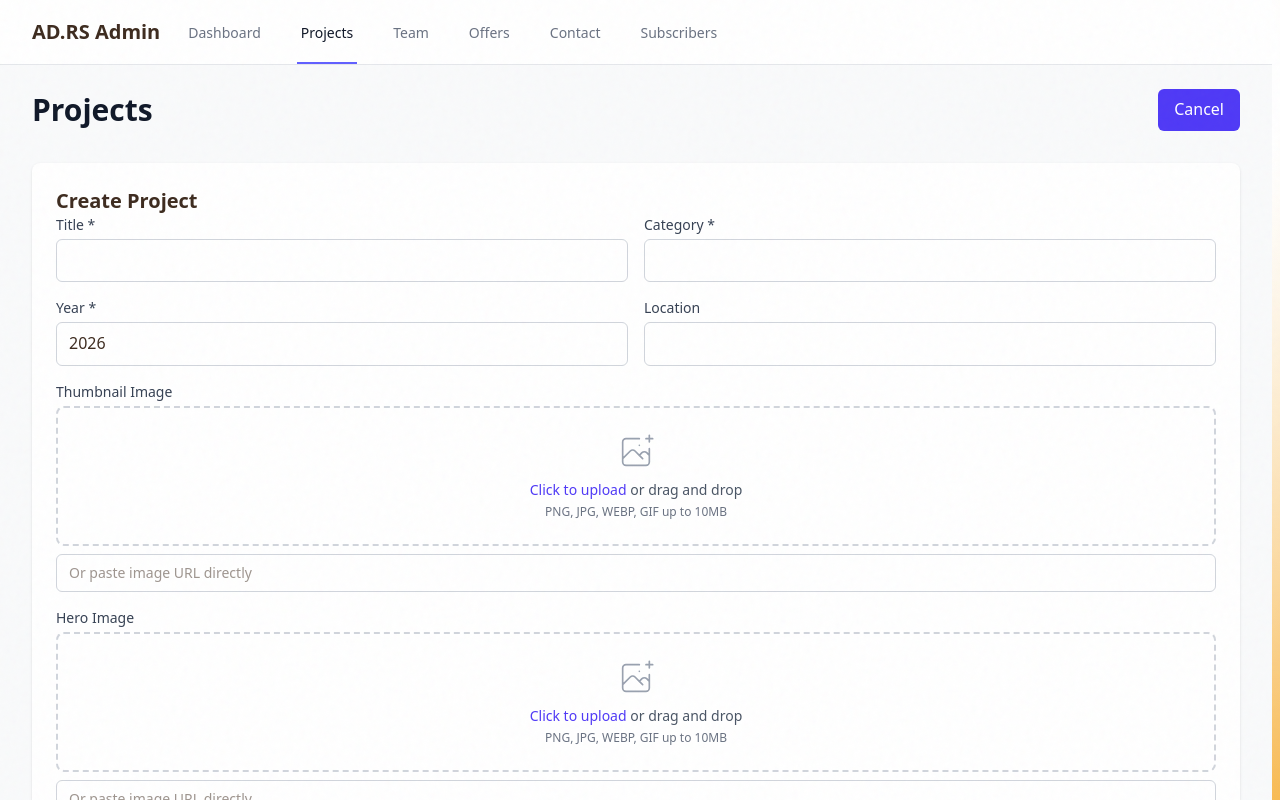
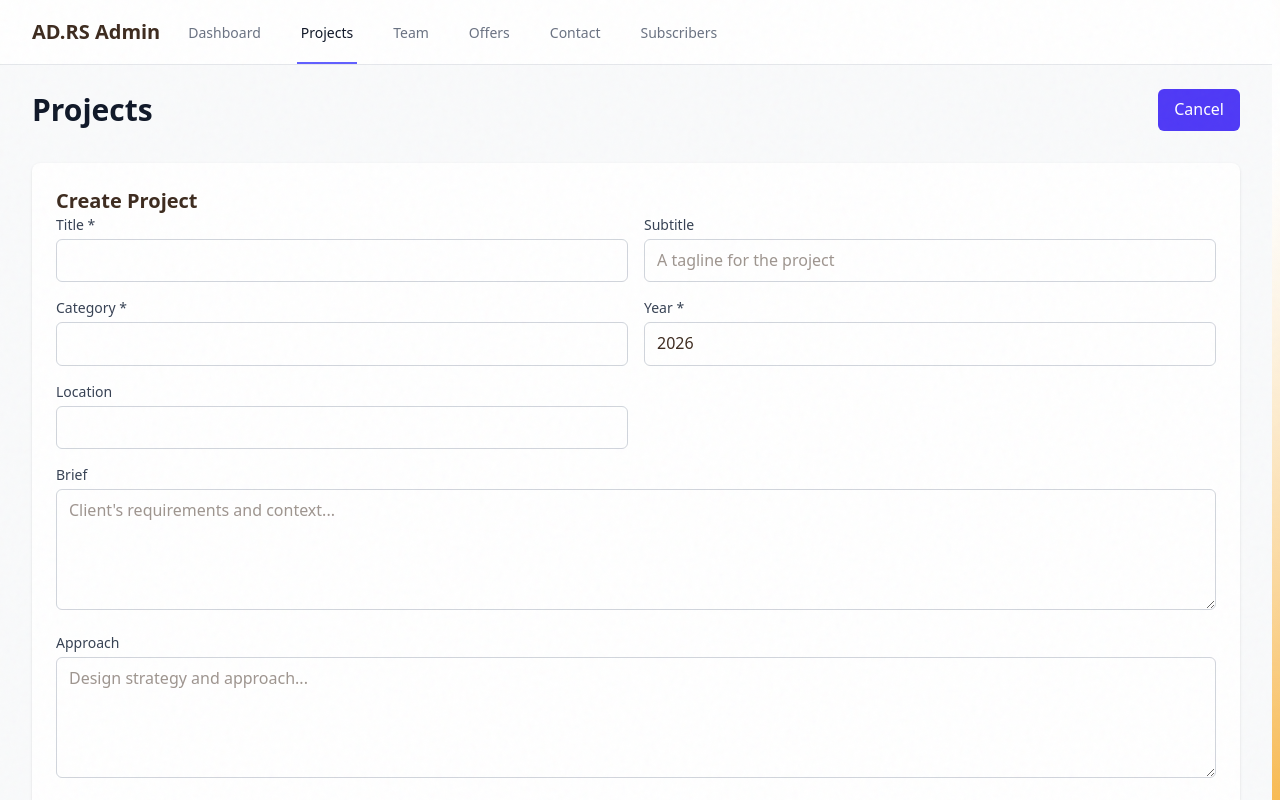
Before and after one commit to shashwat558/architect-site, a Next.js app: page /admin/projects in a window 1280 px wide. Both pictures are taken after a click on the button "Add Project". Shown: the top 800 px of the page. Built offline with nearby package versions, Linux system fonts and the light colour scheme; no server answers; the database is empty; a web font is replaced by a local one.

Commit message:
add project content fields including subtitle, brief, approach, and process gallery

```diff
--- a/app/admin/projects/page.tsx
+++ b/app/admin/projects/page.tsx
@@ -7,12 +7,16 @@ import { MultiImageUpload } from "../components/MultiImageUpload";
 interface Project {
   id: string;
   title: string;
+  subtitle?: string;
   category: string;
   year: number;
   location: string;
+  brief?: string;
+  approach?: string;
   image: string;
   heroImage: string;
   gallery: string[];
+  processGallery?: string[];
   slug: string;
   link: string;
   createdAt: string;
@@ -26,12 +30,16 @@ export default function ProjectsPage() {
 
   const [formData, setFormData] = useState({
     title: "",
+    subtitle: "",
     category: "",
     year: new Date().getFullYear(),
     location: "",
+    brief: "",
+    approach: "",
     image: "",
     heroImage: "",
     gallery: [] as string[],
+    processGallery: [] as string[],
     slug: "",
   });
 
@@ -105,12 +113,16 @@ export default function ProjectsPage() {
     setEditingProject(project);
     setFormData({
       title: project.title,
+      subtitle: project.subtitle || "",
       category: project.category,
       year: project.year,
       location: project.location,
+      brief: project.brief || "",
+      approach: project.approach || "",
       image: project.image,
       heroImage: project.heroImage || "",
       gallery: project.gallery || [],
+      processGallery: project.processGallery || [],
       slug: project.slug,
     });
     setShowForm(true);
@@ -119,12 +131,16 @@ export default function ProjectsPage() {
   const resetForm = () => {
     setFormData({
       title: "",
+      subtitle: "",
       category: "",
       year: new Date().getFullYear(),
       location: "",
+      brief: "",
+      approach: "",
       image: "",
       heroImage: "",
       gallery: [],
+      processGallery: [],
       slug: "",
     });
     setEditingProject(null);
@@ -180,6 +196,20 @@ export default function ProjectsPage() {
               </div>
               <div>
                 <label className="block text-sm font-medium text-gray-700 mb-1">
+                  Subtitle
+                </label>
+                <input
+                  type="text"
+                  value={formData.subtitle}
+                  onChange={(e) =>
+                    setFormData({ ...formData, subtitle: e.target.value })
+                  }
+                  className="w-full px-3 py-2 border border-gray-300 rounded-md"
+                  placeholder="A tagline for the project"
+                />
+              </div>
+              <div>
+                <label className="block text-sm font-medium text-gray-700 mb-1">
                   Category *
                 </label>
                 <input
@@ -221,6 +251,35 @@ export default function ProjectsPage() {
               </div>
 
               <div className="sm:col-span-2">
+                <label className="block text-sm font-medium text-gray-700 mb-1">
+                  Brief
+                </label>
+                <textarea
+                  value={formData.brief}
+                  onChange={(e) =>
+                    setFormData({ ...formData, brief: e.target.value })
+                  }
+                  rows={4}
+                  className="w-full px-3 py-2 border border-gray-300 rounded-md"
+                  placeholder="Client's requirements and context..."
+                />
+              </div>
+              <div className="sm:col-span-2">
+                <label className="block text-sm font-medium text-gray-700 mb-1">
+                  Approach
+                </label>
+                <textarea
+                  value={formData.approach}
+                  onChange={(e) =>
+                    setFormData({ ...formData, approach: e.target.value })
+                  }
+                  rows={4}
+                  className="w-full px-3 py-2 border border-gray-300 rounded-md"
+                  placeholder="Design strategy and approach..."
+                />
+              </div>
+
+              <div className="sm:col-span-2">
                 <ImageUpload
                   value={formData.image}
                   onChange={(url) => setFormData({ ...formData, image: url })}
@@ -243,6 +302,15 @@ export default function ProjectsPage() {
                   folder="adrs/projects/gallery"
                   label="Project Gallery"
                   maxImages={20}
+                />
+              </div>
+              <div className="sm:col-span-2">
+                <MultiImageUpload
+                  value={formData.processGallery}
+                  onChange={(urls) => setFormData({ ...formData, processGallery: urls })}
+                  folder="adrs/projects/process"
+                  label="Process Gallery (Sketches, Diagrams)"
+                  maxImages={15}
                 />
               </div>
             </div>
--- a/app/api/projects/[projectId]/route.ts
+++ b/app/api/projects/[projectId]/route.ts
@@ -86,6 +86,17 @@ export async function PUT(
       }
     }
 
+    // Delete removed process gallery images
+    if (body.processGallery && project.processGallery) {
+      const newProcessGallery = body.processGallery as string[];
+      const oldProcessGallery = project.processGallery as string[];
+      const removedProcessImages = oldProcessGallery.filter(img => !newProcessGallery.includes(img));
+
+      if (removedProcessImages.length > 0) {
+        deletePromises.push(deleteMultipleImages(removedProcessImages));
+      }
+    }
+
     // Execute all deletions in parallel (non-blocking)
     if (deletePromises.length > 0) {
       Promise.allSettled(deletePromises).catch(err =>
@@ -97,14 +108,18 @@ export async function PUT(
       where: { id: projectId },
       data: {
         title: body.title ?? project.title,
+        subtitle: body.subtitle !== undefined ? body.subtitle : project.subtitle,
         category: body.category ?? project.category,
         year: body.year ?? project.year,
         location: body.location ?? project.location,
+        brief: body.brief !== undefined ? body.brief : project.brief,
+        approach: body.approach !== undefined ? body.approach : project.approach,
         image: body.image ?? project.image,
         heroImage: body.heroImage ?? project.heroImage,
         slug: body.slug ?? project.slug,
         link: body.slug ? `/projects/${body.slug}` : project.link,
         gallery: body.gallery ?? project.gallery,
+        processGallery: body.processGallery ?? project.processGallery,
         nextProject: body.nextProject ?? project.nextProject,
       },
       include: {
@@ -147,7 +162,8 @@ export async function DELETE(
     const imagesToDelete = [
       project.image,
       project.heroImage,
-      ...(project.gallery || [])
+      ...(project.gallery || []),
+      ...(project.processGallery || [])
     ].filter(Boolean);
 
     // Delete images from Cloudinary (non-blocking)
--- a/app/api/projects/route.ts
+++ b/app/api/projects/route.ts
@@ -39,7 +39,7 @@ export async function POST(request: NextRequest) {
   try {
     const body = await request.json();
 
-    const { title, category, year, location, image, slug, heroImage, gallery } = body;
+    const { title, subtitle, category, year, location, brief, approach, image, slug, heroImage, gallery, processGallery } = body;
 
     if (!title || !category || !slug) {
       return NextResponse.json(
@@ -62,14 +62,18 @@ export async function POST(request: NextRequest) {
     const project = await prisma.project.create({
       data: {
         title,
+        subtitle: subtitle || null,
         category,
         year: year || new Date().getFullYear(),
         location: location || "",
+        brief: brief || null,
+        approach: approach || null,
         image: image || "",
         slug,
         link: `/projects/${slug}`,
         heroImage: heroImage || "",
         gallery: gallery || [],
+        processGallery: processGallery || [],
       },
       include: {
         meta: true,
```
Also changed, not shown: 2 other files (tests, documents, lock files or other folders).
